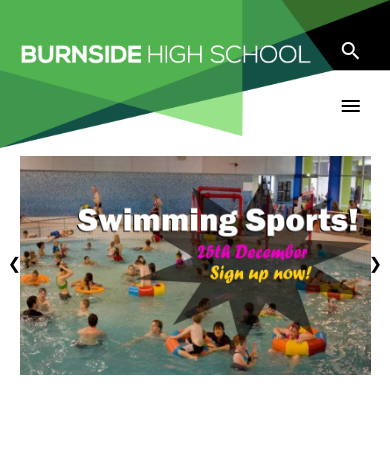
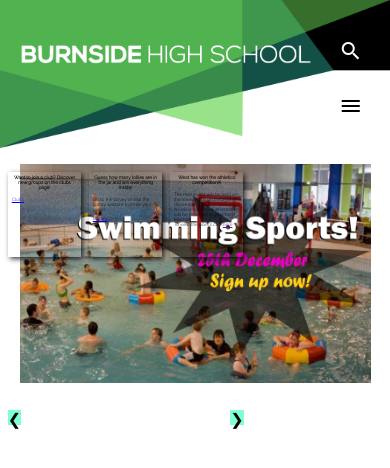
Before and after one commit to elise-n-2431/2022-bhs-website, a Flask app: page / in a window 390 px wide. Shown: the top 468 px of the page. Run offline with Flask 2, Linux system fonts and the light colour scheme; data comes from the database, SQL or seed files in the repository; both versions use the stored data as it was after the commit.

Commit message:
css changes

```diff
--- /dev/null
+++ b/hashing.py
@@ -0,0 +1,6 @@
+from werkzeug.security import generate_password_hash, check_password_hash
+a=generate_password_hash('Bottleofwater43')
+print(a)
+
+s=check_password_hash('pbkdf2:sha256:260000$9u3IsA1rWdqXWDZF$8e48fcf0559107eb3cac5927985e3f38d9bd311186f21097ccd911a4354773af','Bottleofwater43')
+print(s)
--- a/main.py
+++ b/main.py
@@ -1,6 +1,7 @@
 from flask import Flask, flash, render_template, request, redirect
 import sqlite3
 import datetime
+from werkzeug.security import generate_password_hash, check_password_hash
 
 from flask.helpers import url_for
 app = Flask(__name__)
@@ -180,7 +181,9 @@ def divpoints():
         passwordconfirm = connectsql("db/Divisionalpoints.db", "SELECT password\
                                      FROM Admin WHERE id=1")
         for passworditem in passwordconfirm:
-            if password == passworditem[0]:
+            print(password)
+            print(passworditem[0])
+            if check_password_hash(passworditem[0],password)== True:
                 north = request.form['North']
                 # only continue if the value>0
                 if check(north) == True:
--- a/static/css/style.css
+++ b/static/css/style.css
@@ -3,7 +3,7 @@ body{
     margin: 0;
     background-color: white;
     background-size: 30vw, 15.0857142857vw;
-    overflow-x: hidden;
+    /*overflow-x: hidden;*/
 }
 .cornertriangles img{
     width: 17.75vw;
@@ -83,8 +83,8 @@ article{
     background-color: white;
     position:absolute;
     top:6.15vw;
-    left:17.75vw;
-    width:85vw;
+    left:17.74vw;
+    width:64.5vw;
     padding:0;
     margin:0;
 }
@@ -261,11 +261,10 @@ input[type="submit" i]{
     padding-left:0vw;
 }
 .slideshow img{
-    width: 40vw;
+    width: 60.5vw;
     height: 25vw;
-    object-fit: fill;
-    float:left;
-    margin:2vw;
+    padding: 2vw;
+    object-fit: cover;
 }
 .slideshow{
     width:40vw;
@@ -275,6 +274,14 @@ input[type="submit" i]{
     cursor:pointer;
     transition: 0.6s ease;
     user-select: none;
+    top:15vw;
+    position:absolute;
+}
+.next{
+    right:2vw;
+}
+.prev{
+    left:2vw;
 }
 .prev:hover, .next:hover{
     color:grey;
@@ -285,13 +292,35 @@ input[type="submit" i]{
     width:10px;
 }
 .termdates{
-    width: 22vw;
-    height:50vw;
-    background-color:rgb(166, 166, 166);
-    padding-left:1.5vw;
-    position:absolute;
-    top:0;
-    right:0;
+    width: 16.55vw;
+    height:100vh;
+    background-color:rgba(33, 33, 33, 100);
+    padding-left:1.2vw;
+    position:fixed;
+    top:6.15vw;
+    right:0vw;
+    color: white;
+}
+.boxes{
+    width:100%;
+    float:left;
+    position:relative;
+}
+.box{
+    position:relative;
+    height:20vw;
+    width:16.8vw;
+    padding:1vw;
+    margin:2vw;
+    margin-right:0;
+    margin-bottom:30vw;
+    float:left;
+    top:2vw;
+    box-shadow: 2px 2px 5px rgba(0, 0, 0, 0.75);
+    font-size:1.2vw;
+}
+.box h4{
+    margin-top:0;
 }
 textarea{
     background-color: rgba(255, 255, 255, 0);
@@ -421,9 +450,11 @@ textarea{
         padding:2vw;
     }
     .prev,.next{
-        position:fixed;
+        position:block;
         top:65vw;
         transition: max-height 0s ease-out;
+        height:4vw;
+        background-color: aquamarine;
     }
     .next{
         right:2vw;
@@ -515,14 +546,12 @@ textarea{
         position:relative;
     }
     .sidenav{
-        height:100%;
-        width:0vw;
-        top:0vw;
-        left:0;
-        border-width:0;
-        z-index:5;
-        position:fixed;
-        background-color:rgba(0, 0, 0, 0.75);
+        width:0;
+        border-width: 0;
+        display:none;
+    }
+    .sidenav .sort{
+        display:block;
     }
     .sidenav p{
         margin-left:2vw;
--- a/templates/home2.html
+++ b/templates/home2.html
@@ -36,9 +36,33 @@
             }
         }
     </script>
+
     <div class="termdates">
         <h2>Term Dates:</h2>
         <p>Term 1- 2nd Feb- 99 March</p>
+        <p>Term 2- 2nd Feb- 99 March</p>
+        <p>Term 3- 2nd Feb- 99 March</p>
+        <p>Term 4- 2nd Feb- 99 March</p>
+        <br>
+        <h2>Holidays:</h2>
+        <p>Teacher only day: 34 December</p>
+        <p>Easter: 21st-31st May</p>
+        <p>ANZAC Day: 23rd March</p>
+    </div>
+    <div class="boxes">
+        <div class="box">
+            <h4>Want to join a club? Discover new groups on the clubs page!</h4>
+            <a id="nav-link1" href="/clubs">Clubs</a>
+        </div>
+        <div class="box">
+            <h4>Guess how many lollies are in the jar and win everything inside!</h4>
+            <p>Go to the library or visit the library website to enter your guess.</p>
+            <a id="nav-link2" href="http://opac.burnside.school.nz:2000/#!dashboard" target="_blank">Library</a>
+        </div>
+        <div class="box">
+            <h4>West has won the athletics competition!!!</h4>
+            <p>The next event will be held on the lower fields on the 25th of december.<br>A notice with more information will be provided to your form teacher.<br>To view the points click<a href src=/divpoints>here</a></p>
+        </div>
     </div>
 {% endblock %}
 {% block sidebar %}
```
Also changed, not shown: db/Divisionalpoints.db, db/SlideShow.db, static/live main widget/krissed.jpg (added), test.py (deleted), 2 other files. Lines whose indentation alone changed are shown as unchanged.
